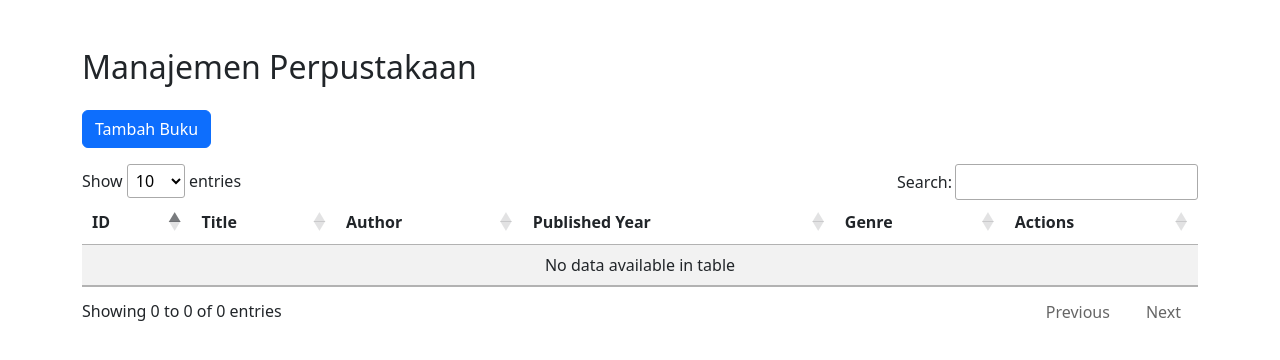
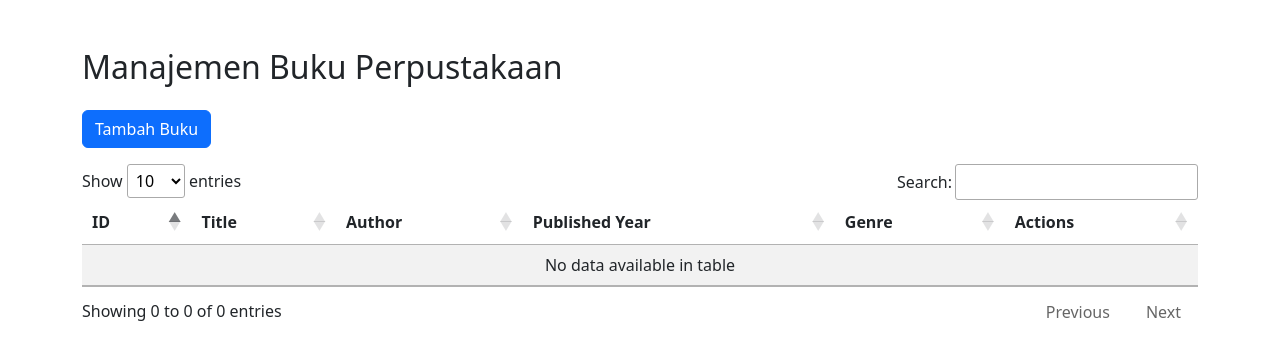
Before and after one commit to kuwapica/library_pemweb, a PHP site: page / in a window 1280 px wide. Shown: the top 360 px of the page. Run offline with PHP 8.4, Linux system fonts and the light colour scheme; data that the repository does not hold is empty; some libraries are stand-ins or nearby versions.

Commit message:
update header title for library management page

```diff
--- a/index.php
+++ b/index.php
@@ -18,7 +18,7 @@ $books = $bookObj->tampilBuku();
 </head>
 <body>
 <div class="container mt-5">
-    <h2 class="mb-4">Manajemen Perpustakaan</h2>
+    <h2 class="mb-4">Manajemen Buku Perpustakaan</h2>
         <a href="tambah.php" class="btn btn-primary mb-3">Tambah Buku</a>
         <table id="booksTable" class="table table-striped">
             <thead>
```
